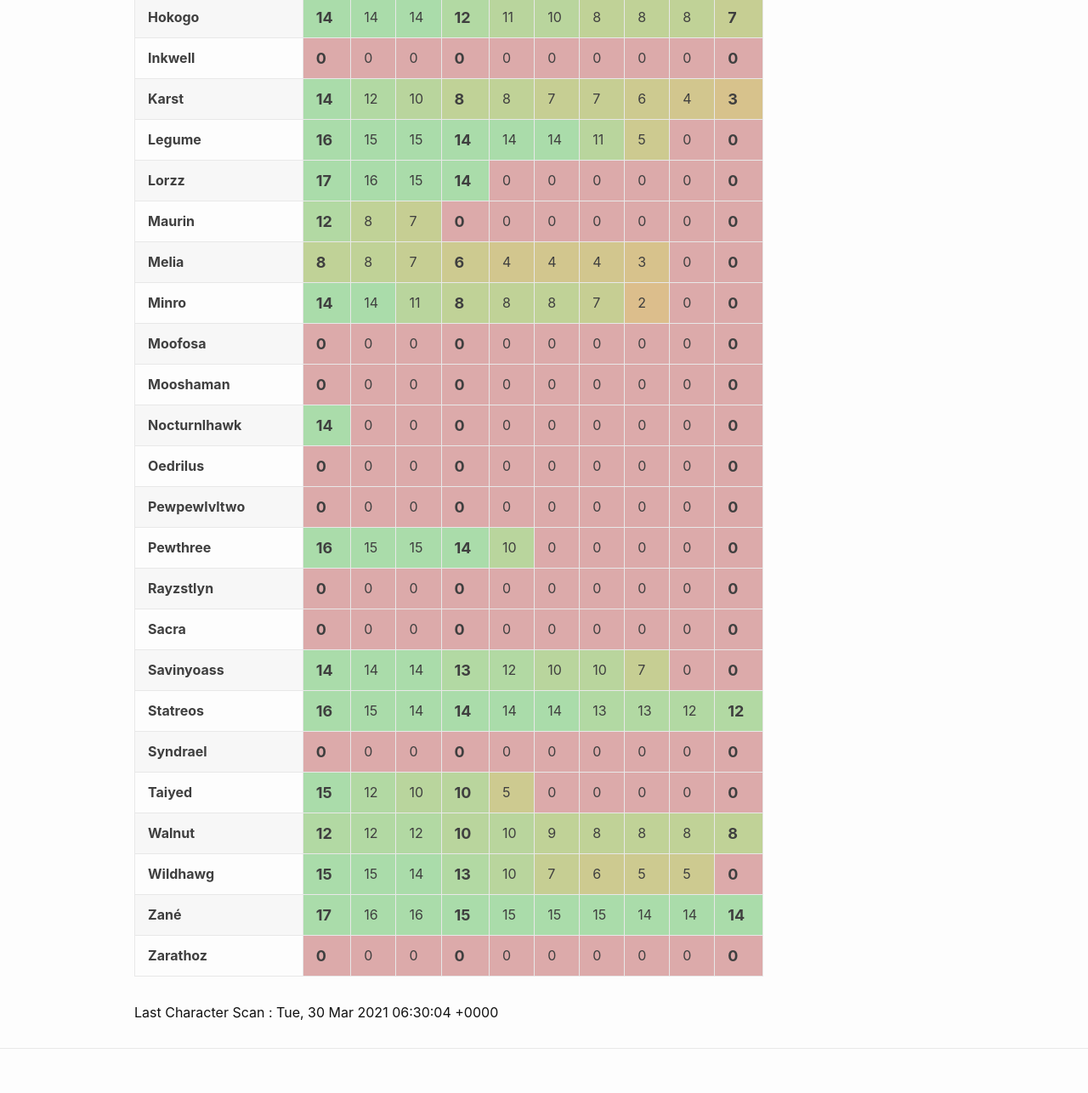
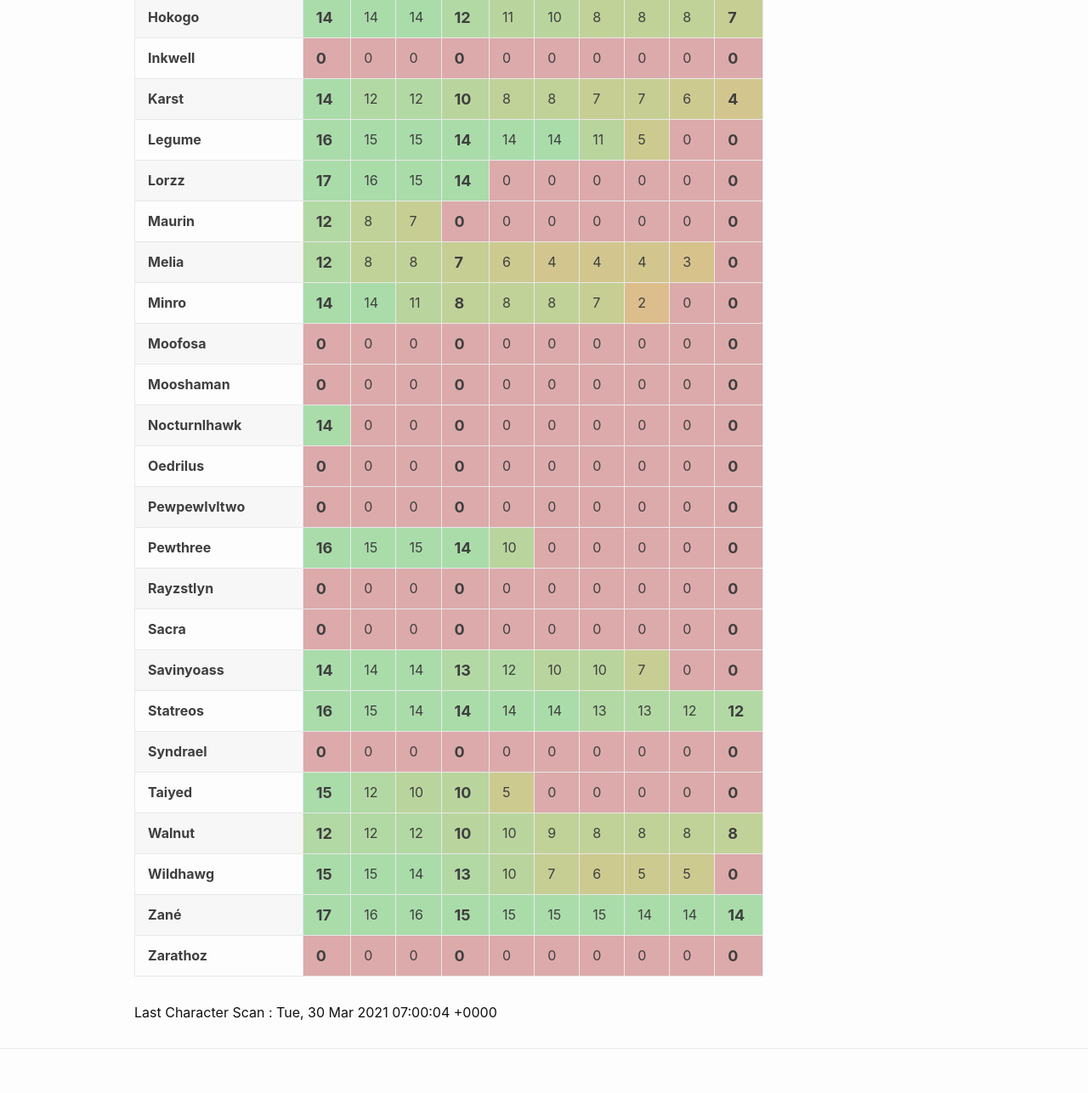
Before and after one commit to eldertribunal/keystonetracker, a Jekyll site: the page built from weekly.md, in a window 1280 px wide. Shown: the part 966-2252 px from the top of the page at 85% size. Built offline with Jekyll 4.4.1, drawn with Linux system fonts in a browser that asks for light colours.

Commit message:
auto scan Tue Mar 30 07:00:51 UTC 2021

```diff
--- a/_data/scanned.json
+++ b/_data/scanned.json
@@ -1,3 +1,3 @@
 {
-  "timestamp": 1617085804
+  "timestamp": 1617087604
 }
--- a/_data/weekly.json
+++ b/_data/weekly.json
@@ -184,14 +184,14 @@
     "dungeons": [
       14,
       12,
+      12,
       10,
       8,
       8,
       7,
       7,
       6,
-      4,
-      3
+      4
     ]
   },
   {
@@ -542,6 +542,7 @@
   {
     "name": "Melia",
     "dungeons": [
+      12,
       8,
       8,
       7,
@@ -550,7 +551,6 @@
       4,
       4,
       3,
-      0,
       0
     ]
   }
```
